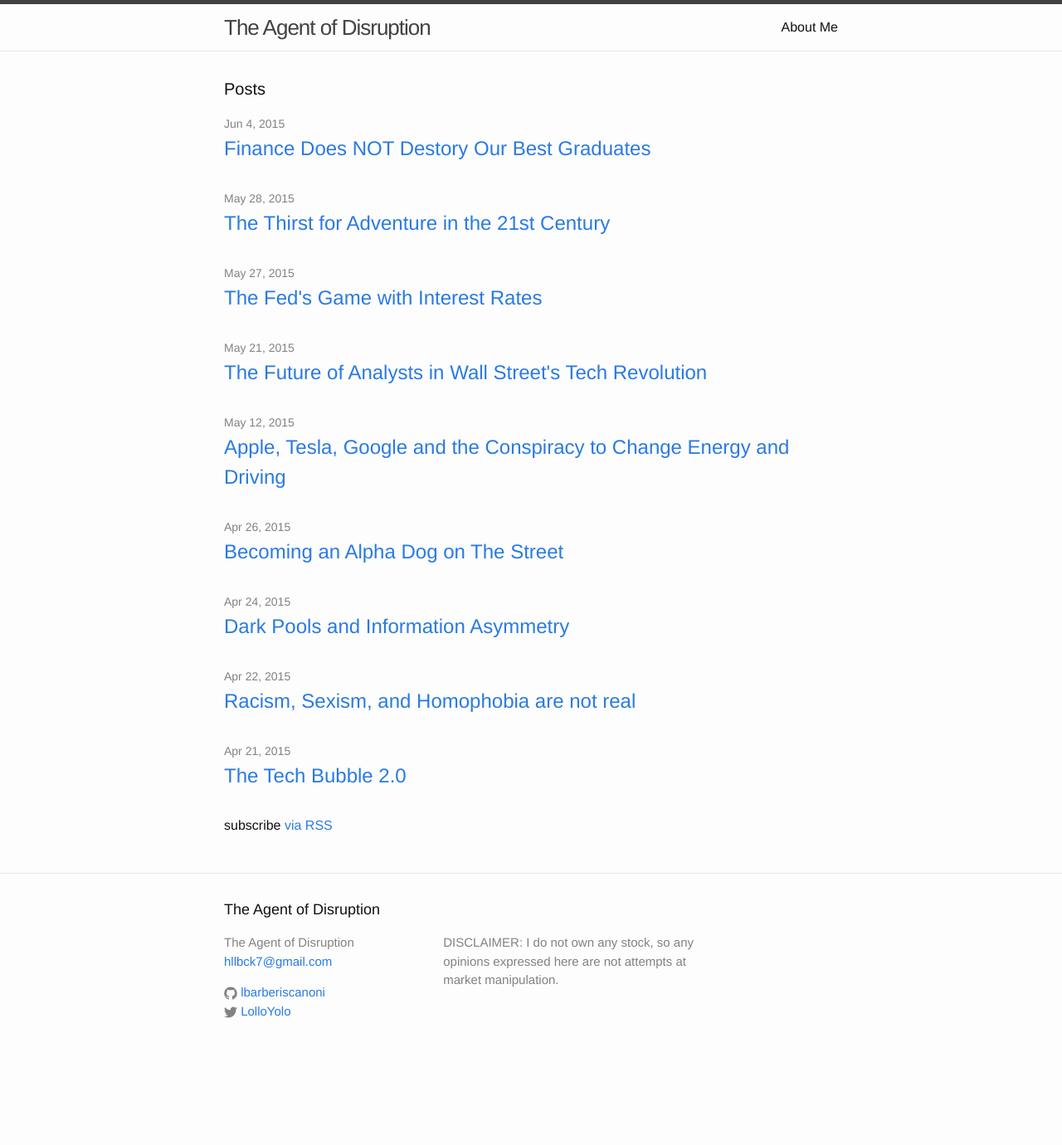
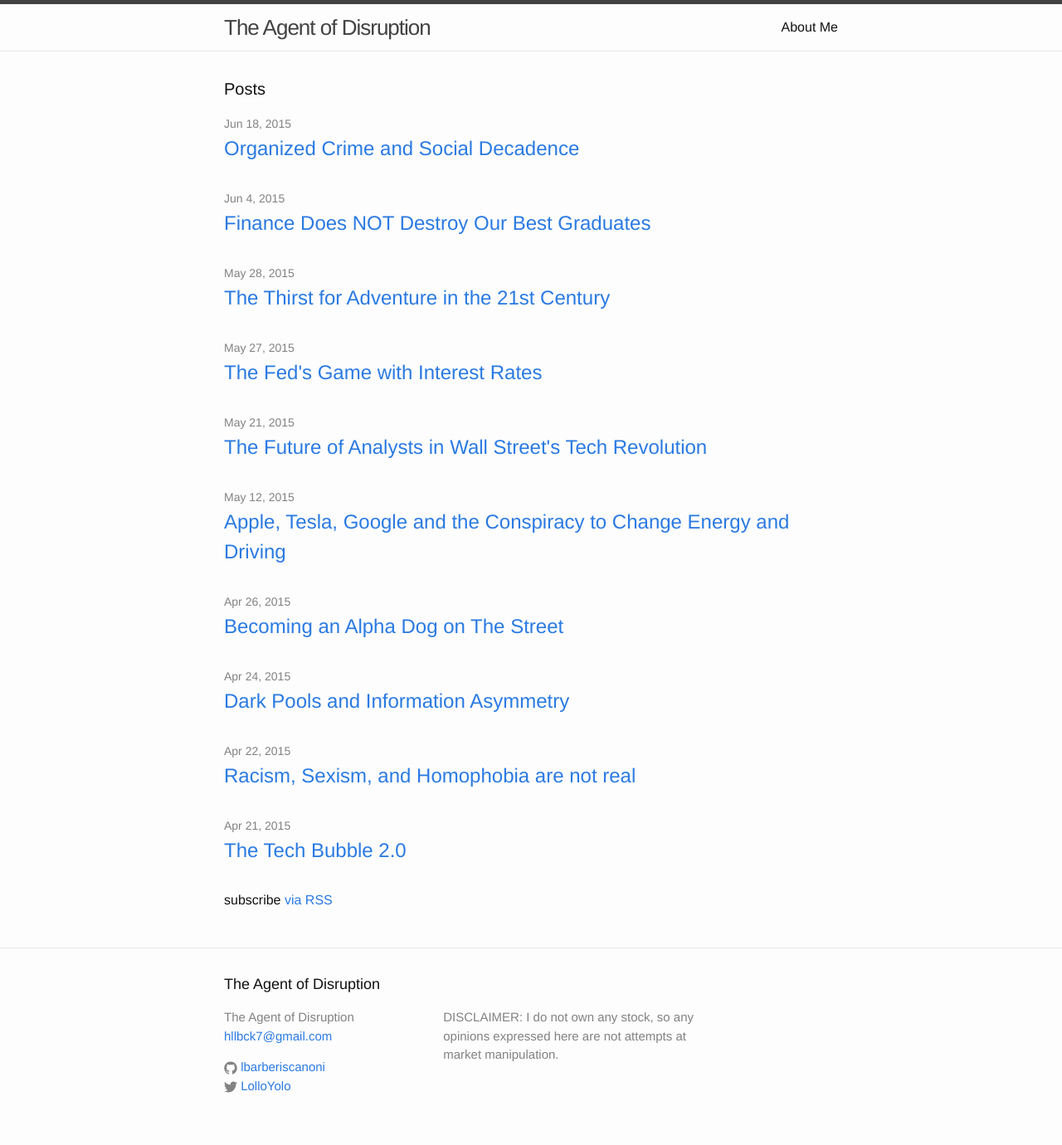
Before and after one commit to lbarberiscanoni/TheAgentOfDisruption, a Jekyll site: the page built from index.html, in a window 1280 px wide. Shown: the whole page at 83% size. Built offline with Jekyll 4.4.1, drawn with Linux system fonts in a browser that asks for light colours; before the commit the page ends 1290 px from its top, so only the background shows below that.

Commit message:
added a new post about the mafia

```diff
--- a/_posts/2015-06-04-finance-does-not-destroy-our-best-graduates.markdown
+++ b/_posts/2015-06-04-finance-does-not-destroy-our-best-graduates.markdown
@@ -1,6 +1,6 @@
 ---
 layout: post
-title: "Finance Does NOT Destory Our Best Graduates"
+title: "Finance Does NOT Destroy Our Best Graduates"
 date: 2015-06-04 15:37:10
 ---
 
```
Also changed, not shown: _posts/2015-06-18-the-cancer-of-organized-crime.markdown (added, +17 -0 lines).
